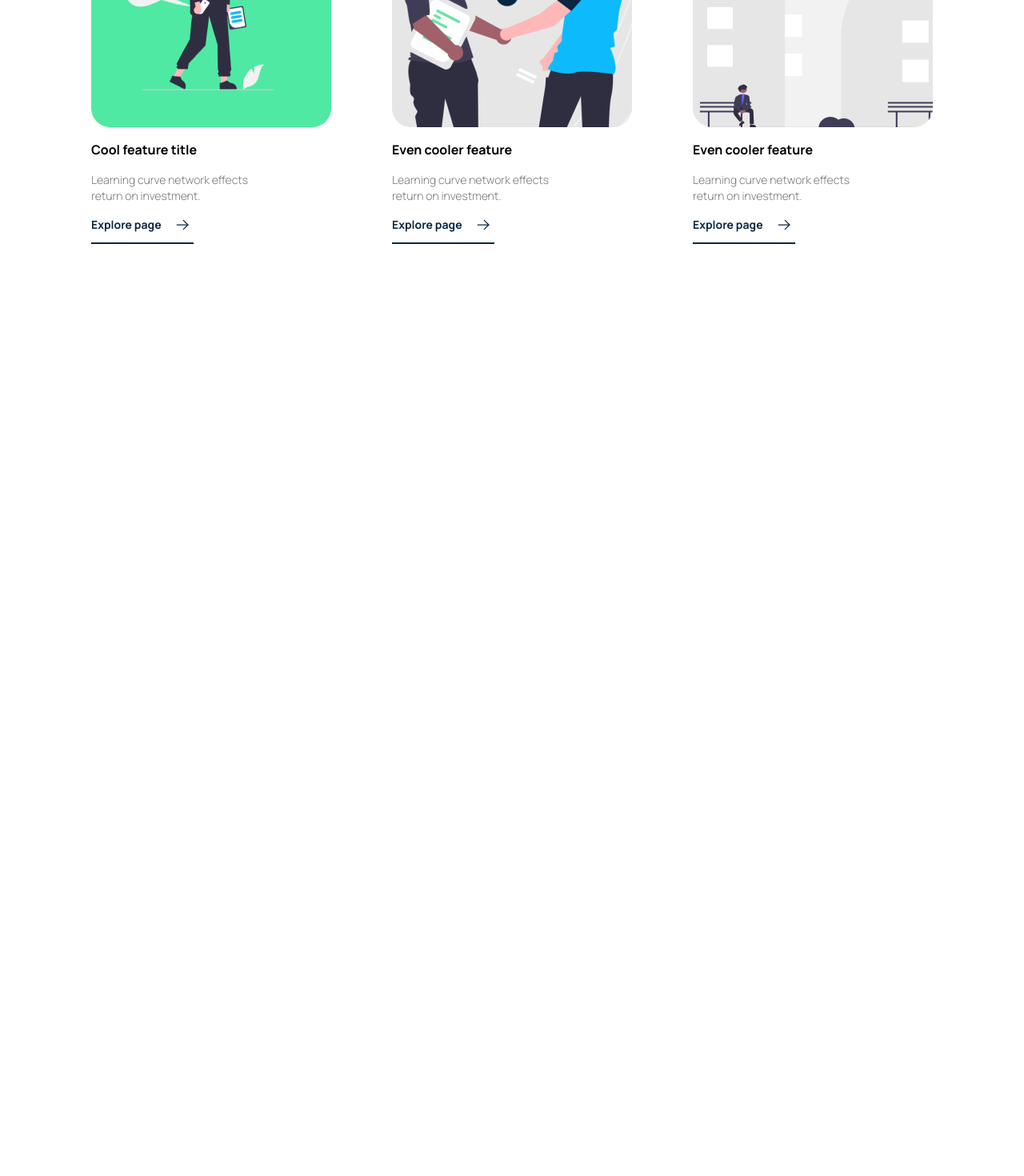
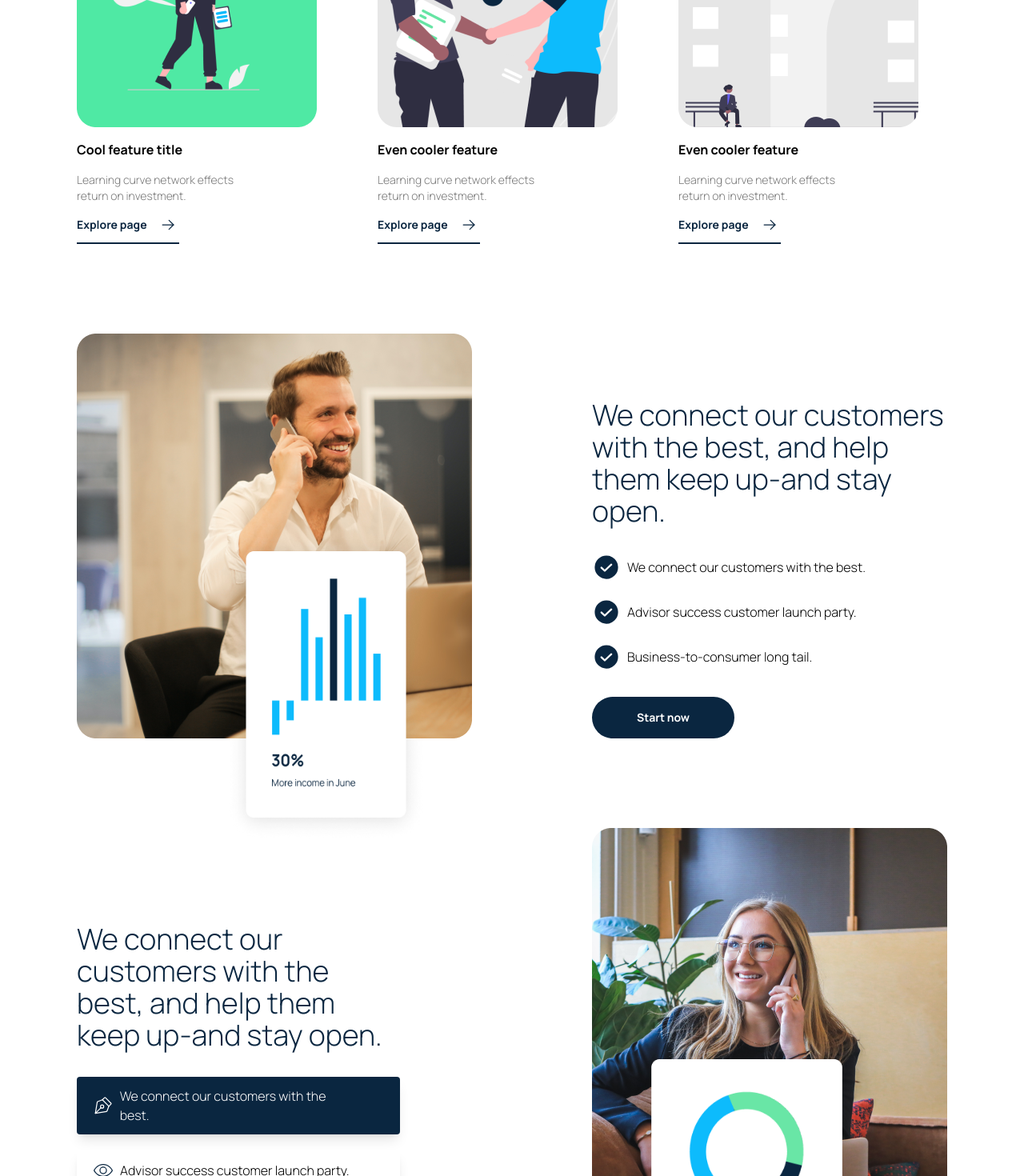
Before and after one commit to eder-riente/boldo, a React (Vite) app: page / in a window 1280 px wide. Shown: the part 1330-2800 px from the top of the page at 80% size. Before the commit the page ends 1691 px from the top, so only its background shows below. Built offline with nearby package versions, Linux system fonts and the light colour scheme.

Commit message:
feat: create sections

```diff
--- a/src/pages/Home.tsx
+++ b/src/pages/Home.tsx
@@ -1,9 +1,18 @@
 import { Header } from "../components/Header";
-import { ArrowRight } from "phosphor-react";
+import {
+  ArrowCircleLeft,
+  ArrowCircleRight,
+  ArrowRight,
+  CheckCircle,
+  Eye,
+  PenNib,
+  Sun,
+} from "phosphor-react";
 
 export function Home() {
   return (
     <>
+      {/* Section One  */}
       <section className="px-24 py-14 bg-blue-900 bg-ellipse bg-auto bg-no-repeat bg-right-top">
         <Header />
         <div className="w-full flex items-center justify-between mb-20 sm:flex-wrap ">
@@ -17,10 +26,10 @@ export function Home() {
               non-disclosure.
             </p>
             <div className="flex items-center justify-start gap-4 w-full">
-              <button className="py-2 px-10 rounded-full bg-green-400 text-blue-900 font-bold text-sm hover:opacity-90 transition-colors">
+              <button className="py-4 px-14 rounded-full bg-green-400 text-blue-900 font-bold text-sm hover:opacity-90 transition-colors">
                 Buy template
               </button>
-              <button className="py-2 px-10 rounded-full border border-gray-50 text-gray-50 font-bold text-sm hover:bg-gray-50 hover:text-blue-900 transition-colors">
+              <button className="py-4 px-14 rounded-full border border-gray-50 text-gray-50 font-bold text-sm hover:bg-gray-50 hover:text-blue-900 transition-colors">
                 Explore
               </button>
             </div>
@@ -33,6 +42,8 @@ export function Home() {
           <img src="/src/assets/rectangle.png" alt="logos" />
         </div>
       </section>
+
+      {/* Section Two */}
       <section className="px-24 py-14">
         <div className="flex flex-col items-center justify-evenly w-full px-24 py-14 bg-gray-50">
           <span className="text-sm text-gray-600 text-center">Our Service</span>
@@ -40,7 +51,7 @@ export function Home() {
             Handshake infographic mass market crowdfunding iteration.
           </h1>
         </div>
-        <div className="grid grid-cols-3 gap-10 place-items-center">
+        <div className="grid grid-cols-3 gap-10 place-items-start">
           <div className="flex flex-col gap-4">
             <img
               className="w-[300px] h-[354px]"
@@ -105,6 +116,177 @@ export function Home() {
           </div>
         </div>
       </section>
+
+      {/* Section Three */}
+      <section className="px-24 py-14">
+        <div className="flex items-end justify-between gap-[150px]">
+          <div className="relative">
+            <img
+              className="w-[494px] h-[506px]"
+              src="/src/assets/work-01.png"
+              alt="Homem no escritorio"
+            />
+            <img
+              className="absolute left-[186px] right-[57px] bottom-[-130px] w-[251px] h-[388px] "
+              src="/src/assets/chart-01.png"
+              alt="graficos"
+            />
+          </div>
+          <div className="flex flex-1 flex-col w-96 items-start justify-between gap-8">
+            <h1 className="text-4xl  text-blue-900 font-sans font-light">
+              We connect our customers with the best, and help them keep up-and
+              stay open.
+            </h1>
+            <div className="flex flex-col items-start justify-between gap-5">
+              <div className="flex items-center justify-between gap-2">
+                <CheckCircle size={36} weight="fill" color="#0A2640" />
+                <span className="text-base text-black font-sans font-light">
+                  We connect our customers with the best.
+                </span>
+              </div>
+              <div className="flex items-center justify-between gap-2">
+                <CheckCircle size={36} weight="fill" color="#0A2640" />
+                <span className="text-base text-black font-sans font-light">
+                  Advisor success customer launch party.
+                </span>
+              </div>
+              <div className="flex items-center justify-between gap-2">
+                <CheckCircle size={36} weight="fill" color="#0A2640" />
+                <span className="text-base text-black font-sans font-light">
+                  Business-to-consumer long tail.
+                </span>
+              </div>
+            </div>
+            <button className=" text-sm text-gray-50 font-bold py-4 px-14 bg-blue-900 rounded-full">
+              Start now
+            </button>
+          </div>
+        </div>
+      </section>
+
+      {/* Section Four */}
+      <section className="px-24 py-14 mb-32">
+        <div className="flex items-end justify-between gap-60">
+          <div className="flex flex-1 flex-col w-96 items-start justify-between gap-8">
+            <h1 className="text-4xl  text-blue-900 font-sans font-light">
+              We connect our customers with the best, and help them keep up-and
+              stay open.
+            </h1>
+            <div className="flex flex-col items-start justify-between gap-5">
+              <div className="w-full flex items-center gap-2 py-3 pl-5 pr-14 bg-blue-900 rounded-[4px] shadow-lg">
+                <PenNib size={26} weight="light" color="#FFFFFF" />
+                <span className="text-base text-gray-50 font-sans font-light">
+                  We connect our customers with the best.
+                </span>
+              </div>
+              <div className="w-full flex items-center gap-2 py-3 pl-5 pr-14 bg-grey-50 rounded-[4px] shadow-lg">
+                <Eye size={26} weight="light" color="#0A2640" />
+                <span className="text-base text-black font-sans font-light">
+                  Advisor success customer launch party.
+                </span>
+              </div>
+              <div className="w-full flex items-center  gap-2 py-3 pl-5 pr-14 bg-grey-50 rounded-[4px] shadow-lg">
+                <Sun size={26} weight="light" color="#0A2640" />
+                <span className="text-base text-black font-sans font-light">
+                  Business-to-consumer long tail.
+                </span>
+              </div>
+            </div>
+          </div>
+          <div className="relative">
+            <img
+              className="w-[444px] h-[523px]"
+              src="/src/assets/work-02.png"
+              alt="Homem no escritorio"
+            />
+            <img
+              className="absolute left-[48px] right-[150px] bottom-[-130px] w-[291px] h-[388px] "
+              src="/src/assets/chart-02.png"
+              alt="graficos"
+            />
+          </div>
+        </div>
+      </section>
+
+      {/* Section Five */}
+      <section className="px-24 py-[120px] bg-blue-900">
+        <div className=" flex flex-col items-start gap-16">
+          <div className="flex items-end w-full gap-52">
+            <h1 className="text-5xl text-gray-50 font-light max-w-[700px]">
+              An enterprise template to ramp up your company website
+            </h1>
+            <div className="flex items-end gap-2">
+              <ArrowCircleLeft weight="fill" size={72} color="#FFFFFF" />
+              <ArrowCircleRight weight="fill" size={72} color="#FFFFFF" />
+            </div>
+          </div>
+          <div className="flex items-baseline justify-between gap-5">
+            <div className="max-w-xs h-auto flex flex-col items-start gap-10 p-10 bg-gray-50 rounded-xl">
+              <p className="text-base text-black font-sans font-normal">
+                “Buyer buzz partner network disruptive non-disclosure agreement
+                business”
+              </p>
+              <div className="flex items-center gap-2">
+                <img
+                  className="rounded-full w-14 h-14 "
+                  src="/src/assets/user-01.png"
+                  alt="usuario"
+                />
+                <div className="flex flex-col items-start gap-1">
+                  <strong className="font-bold text-blue-900">
+                    Albus Dumbledore
+                  </strong>
+                  <span className="text-xs font-light text-blue-900">
+                    Manager @ Howarts
+                  </span>
+                </div>
+              </div>
+            </div>
+            <div className="max-w-xs h-auto flex flex-col items-start gap-10 p-10 bg-gray-50 rounded-xl">
+              <p className="text-base text-black font-normal">
+                “Learning curve infrastructure value proposition advisor
+                strategy user experience hypotheses investor.”
+              </p>
+              <div className="flex items-center gap-2">
+                <img
+                  className="rounded-full w-14 h-14 "
+                  src="/src/assets/user-02.png"
+                  alt="usuario"
+                />
+                <div className="flex flex-col items-start gap-1">
+                  <strong className="font-bold text-blue-900">
+                    Severus Snape
+                  </strong>
+                  <span className="text-xs font-light text-blue-900">
+                    Manager @ Slytherin
+                  </span>
+                </div>
+              </div>
+            </div>
+            <div className="max-w-xs h-auto flex flex-col items-start gap-10 p-10 bg-gray-50 rounded-xl">
+              <p className="text-base text-black font-normal">
+                “Release facebook responsive web design business model canvas
+                seed money monetization.”
+              </p>
+              <div className="flex items-center gap-2">
+                <img
+                  className="rounded-full w-14 h-14 "
+                  src="/src/assets/user-03.png"
+                  alt="usuario"
+                />
+                <div className="flex flex-col items-start gap-1">
+                  <strong className="font-bold text-blue-900">
+                    Herry Potter
+                  </strong>
+                  <span className="text-xs font-light text-blue-900">
+                    Team Leader @ Gryffindor
+                  </span>
+                </div>
+              </div>
+            </div>
+          </div>
+        </div>
+      </section>
     </>
   );
 }
```
